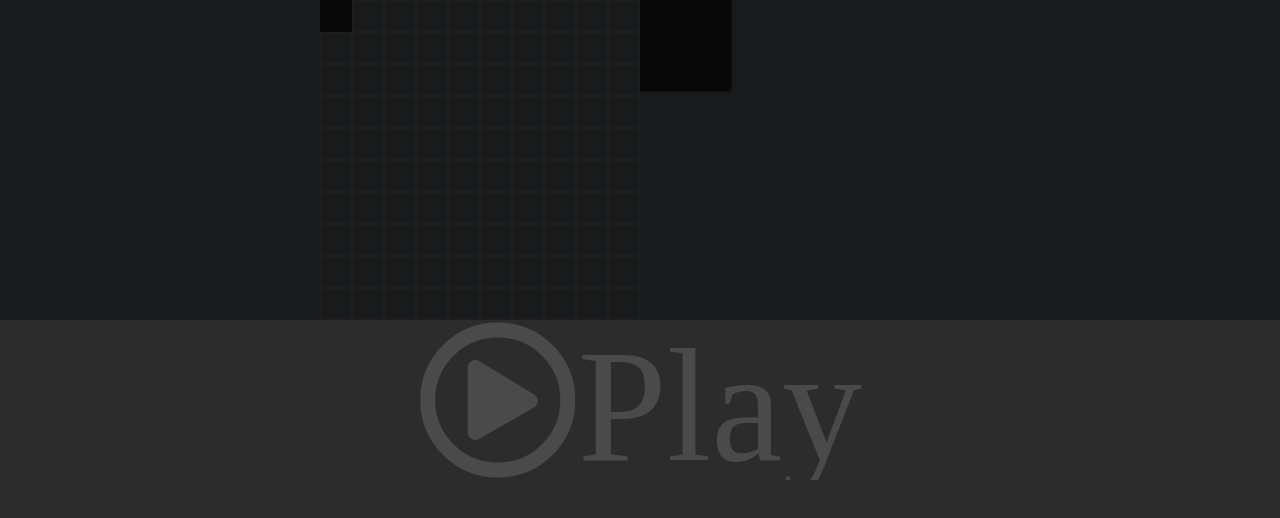
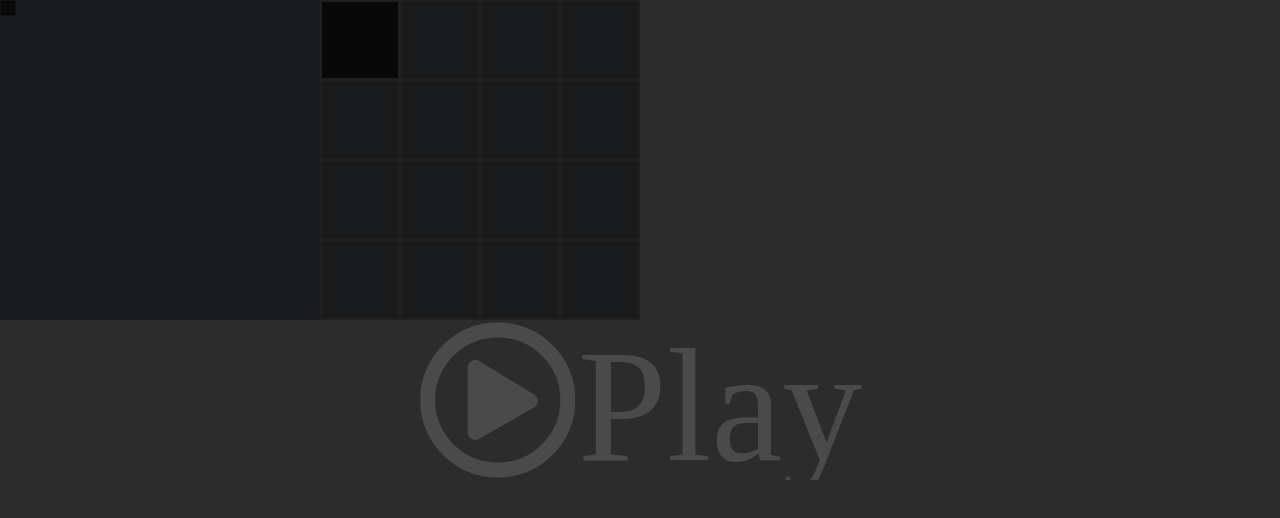
Before and after one commit to wwerner/piep, a React (Vite) app: page / in a window 1280 px wide. Shown: the top 518 px of the page. Built offline with nearby package versions, Linux system fonts and the light colour scheme.

Commit message:
[WIP] Clean up SVG

```diff
--- a/src/App.tsx
+++ b/src/App.tsx
@@ -48,17 +48,21 @@ const App = () => {
         </div>
       </div>
       <div className="columns is-gapless is-multiline">
+        {/*
         <div className="column is-3">
           <PolkadotsAnimated digit={currentDigit} time={time} />
         </div>
+
+
+        <div className="column is-3">
+          <Polkadots digit={currentDigit} time={time} />
+        </div>
+      */}
         <div className="column is-3">
           <Pixels digit={currentDigit} time={time} size={20} lines={true} />
         </div>
         <div className="column is-3">
-          <Pixels digit={currentDigit} time={time} size={7} />
-        </div>
-        <div className="column is-3">
-          <Polkadots digit={currentDigit} time={time} />
+          <Pixels digit={currentDigit} time={time} size={4} lines={true} />
         </div>
       </div>
     </div>
--- a/src/components/Cache.tsx
+++ b/src/components/Cache.tsx
@@ -1,7 +1,7 @@
 import { useEffect, useState } from "react";
 
 export const useCache = (digit: number, size: number) => {
-  const [cache, setCache] = useState(Array.from({ length: size }, () => 0));
+  const [cache, setCache] = useState(Array.from({ length: size }, () => -1));
 
   useEffect(() => {
     setCache((s) => [digit, ...s].slice(0, size)); // poor man's ring buffer
--- a/src/components/Pixels.tsx
+++ b/src/components/Pixels.tsx
@@ -1,24 +1,47 @@
-import React, {  useEffect, useRef, useState } from "react";
+import React, { useEffect, useRef, useState } from "react";
 import { useColor } from "./Video";
+import * as CSS from "csstype";
 
-import { VisualsProps } from "~/types";
+import { Coordinate, VisualsProps } from "~/types";
 
-type PixelProps = VisualsProps & { lines?: boolean, size?: number }
+type PixelsProps = VisualsProps & { lines?: boolean; size?: number };
 
-export const Pixels = ({ digit, time, lines = false, size = 10}: PixelProps) => {
-  const rectSize = 2;
-  const canvasSize = size; // side length of square, even numbers work best
+type PixelDefinition = {
+  fill: CSS.Property.Color;
+  x: number;
+  y: number;
+};
+
+export const Pixels = ({
+  digit,
+  time,
+  lines = false,
+  size = 10,
+}: PixelsProps) => {
+  const pixelSize = 2;
+  const canvasSize = size * pixelSize;
   const color = useColor(digit, time);
-  const [position, setPosition] = useState([0, 0]);
   const [index, setIndex] = useState(0);
   const svg = useRef<SVGSVGElement>(null);
+  const [grid, setGrid] = useState<PixelDefinition[][]>(
+    Array.from({ length: canvasSize }, (_, y) =>
+      Array.from({ length: canvasSize }, (_, x) => ({
+        fill: "slategray",
+        x,
+        y,
+      }))
+    )
+  );
 
-
+  // add guide lines if @lines is set
   useEffect(() => {
-    for (let i = 0; i <= canvasSize; i = i + rectSize) {
+    // adding lines directly to svg; these are static and don't require to be rendered reactively
+    for (let i = 0; i <= canvasSize; i = i + pixelSize) {
       if (lines && svg.current) {
-        // adding directly to svg to get around constant state recomputation
-        const l1 = document.createElementNS("http://www.w3.org/2000/svg", "line");
+        const l1 = document.createElementNS(
+          "http://www.w3.org/2000/svg",
+          "line"
+        );
         l1.setAttribute("stroke", "#aeaeae");
         l1.setAttribute("stroke-width", "0.1");
         l1.setAttribute("y1", "0");
@@ -27,7 +50,10 @@ export const Pixels = ({ digit, time, lines = false, size = 10}: PixelProps) =>
         l1.setAttribute("x2", i.toString());
         svg.current.appendChild(l1);
 
-        const l2 = document.createElementNS("http://www.w3.org/2000/svg", "line");
+        const l2 = document.createElementNS(
+          "http://www.w3.org/2000/svg",
+          "line"
+        );
         l2.setAttribute("stroke", "#aeaeae");
         l2.setAttribute("stroke-width", "0.1");
         l2.setAttribute("y1", i.toString());
@@ -40,30 +66,40 @@ export const Pixels = ({ digit, time, lines = false, size = 10}: PixelProps) =>
     }
   }, []);
 
+  const updateGrid = (pixel: PixelDefinition) => {
+    setGrid((grid) => {
+      console.log(pixel.x, pixel.y);
+      grid[pixel.x][pixel.y] = pixel;
+      return grid;
+    });
+  };
+
   useEffect(() => {
     setIndex((s) => ++s);
-    setPosition([
-      ((index * rectSize) % canvasSize),
-      (Math.floor(index * rectSize / canvasSize) * rectSize) % canvasSize,
-    ]);
 
-    if (svg.current) {
-      // adding directly to svg to get around constant state recomputation
-      const rect = document.createElementNS("http://www.w3.org/2000/svg", "rect");
-      rect.setAttribute("fill", color);
-      rect.setAttribute("width", rectSize.toString());
-      rect.setAttribute("height", rectSize.toString());
-      rect.setAttribute("x", position[0].toString());
-      rect.setAttribute("y", position[1].toString());
-
-      svg.current.appendChild(rect);
-    }
+    updateGrid({
+      fill: color,
+      x: index % size,
+      y: Math.floor((index / size) % size),
+    });
   }, [time]);
 
   return (
     <div>
       <svg viewBox={`0 0 ${canvasSize} ${canvasSize}`} ref={svg}>
         <rect width="100%" height="100%" fill="slategray" />
+        {grid.map((row, yIdx) =>
+          row.map(({ fill, x, y }, xIdx) => (
+            <rect
+              key={`pixel-${x}-${y}`}
+              fill={fill}
+              width={pixelSize}
+              height={pixelSize}
+              y={y * pixelSize}
+              x={x * pixelSize}
+            />
+          ))
+        )}
       </svg>
     </div>
   );
--- a/src/components/Video.tsx
+++ b/src/components/Video.tsx
@@ -19,8 +19,8 @@ export const asRgbString = (digits: number[]) => {
   );
 };
 export const useColor = (digit: number, time: Tone.Unit.Time) => {
-  const [color, setColor] = useState<CSS.Property.Color>("black");
   const cache = useCache(digit, 9);
+  const [color, setColor] = useState<CSS.Property.Color>();
 
   useEffect(() => {
     setColor(asRgbString(cache));
--- a/src/types.d.ts
+++ b/src/types.d.ts
@@ -2,3 +2,8 @@ export type VisualsProps = {
     digit: number;
     time: any;
   };
+
+export type Coordinate = {
+  x: number
+  y: number
+}
```
Also changed, not shown: src/components/PolkadotsAnimated.tsx (+0 -23 lines).
